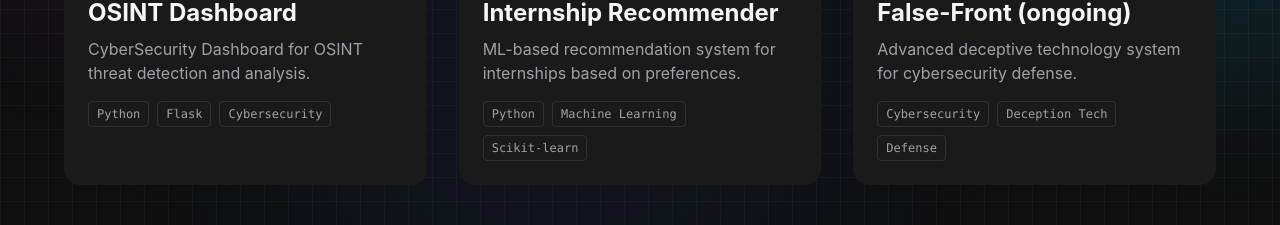
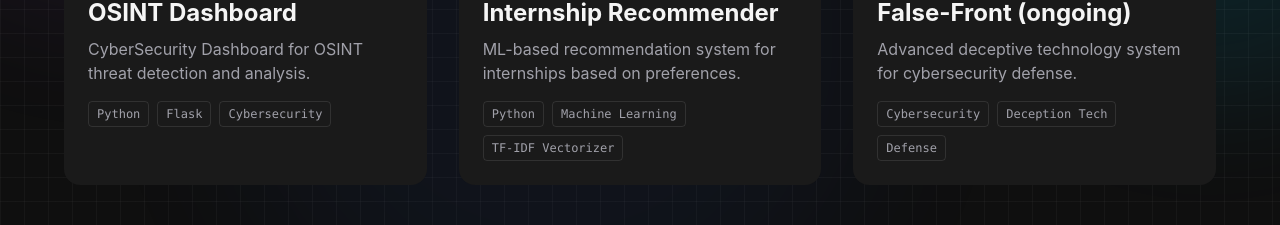
Before and after one commit to jshivanshuu/Portfolio-shivanshu, a React (Vite) app: page / in a window 1280 px wide. Shown: the part 2635-2860 px from the top of the page. Built offline with nearby package versions, Linux system fonts and the light colour scheme.

Commit message:
changed project structure

```diff
--- a/src/components/Projects.jsx
+++ b/src/components/Projects.jsx
@@ -12,7 +12,7 @@
     {
         title: "Internship Recommender",
         description: "ML-based recommendation system for internships based on preferences.",
-        tags: ["Python", "Machine Learning", "Scikit-learn"],
+        tags: ["Python", "Machine Learning", "TF-IDF Vectorizer"],
         link: "#"
     },
     {
```
